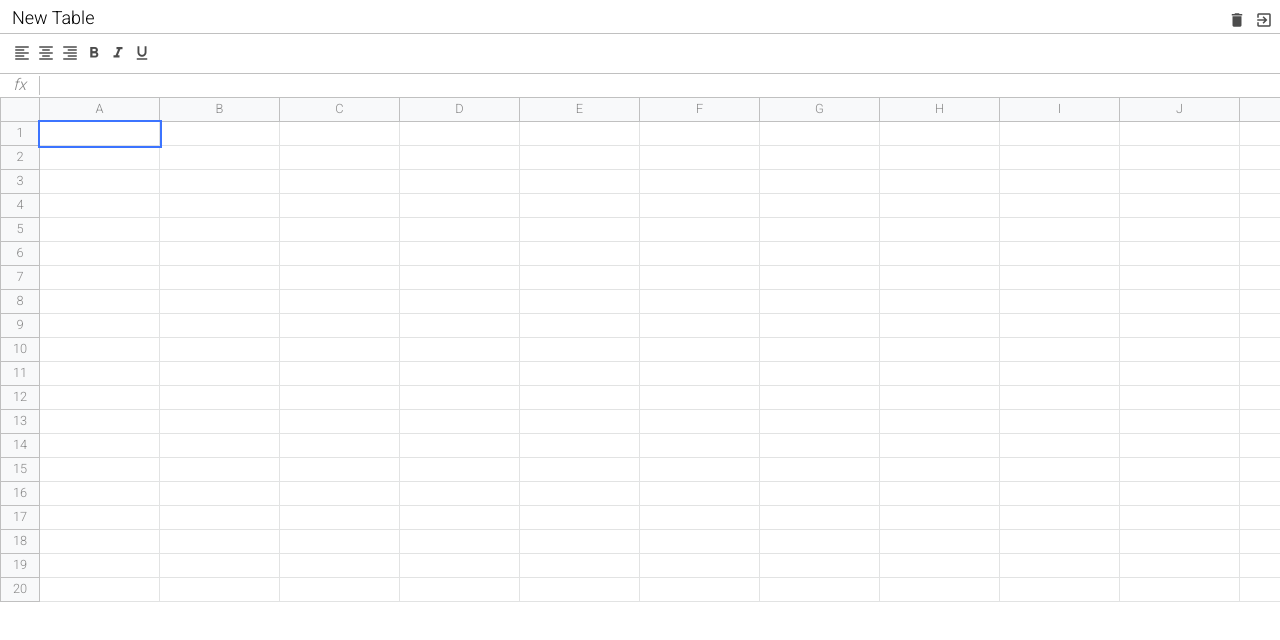
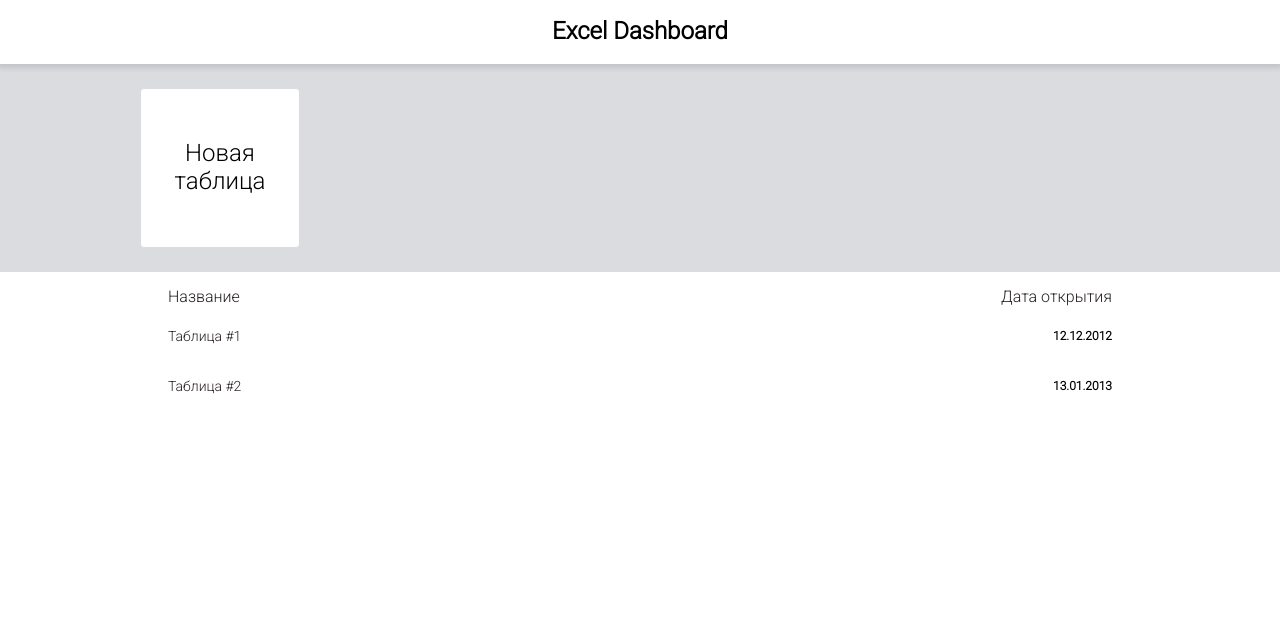
Before and after one commit to sowlru/excel-js, a website built with webpack: page src/index.html in a window 1280 px wide. Built offline with nearby package versions, Linux system fonts and the light colour scheme.

Commit message:
change pages capability

```diff
--- a/src/core/routes/Router.js
+++ b/src/core/routes/Router.js
@@ -1,5 +1,5 @@
 import {$} from '@/core/dom'
-// import {ActiveRoute} from './ActiveRoute'
+import {ActiveRoute} from './ActiveRoute'
 
 export class Router {
   constructor(selector, routes) {
@@ -9,6 +9,8 @@ export class Router {
     this.$placeholder = $(selector)
     this.routes = routes
 
+    this.page = null
+
     this.changePageHandler = this.changePageHandler.bind(this)
     this.init()
   }
@@ -17,9 +19,15 @@ export class Router {
     this.changePageHandler()
   }
   changePageHandler() {
-    const Page = this.routes.excel
-    const page = new Page()
-    this.$placeholder.append(page.getRoot())
+    if (this.page) {
+      this.page.destroy()
+    }
+    this.$placeholder.clear()
+    const Page = ActiveRoute.path.includes('excel') ?
+      this.routes.excel :
+      this.routes.dashboard
+    this.page = new Page(ActiveRoute.param)
+    this.$placeholder.append(this.page.getRoot())
     page.afterRender()
   }
   destroy() {
--- a/src/pages/ExcelPage.js
+++ b/src/pages/ExcelPage.js
@@ -24,7 +24,6 @@ export class ExcelPage extends Page {
     return this.excel.getRoot()
   }
   afterRender() {
-    console.log('afterRender')
     this.excel.init()
   }
   destroy() {
```
Also changed, not shown: src/assets/dashboard.html (+1 -14 lines).
